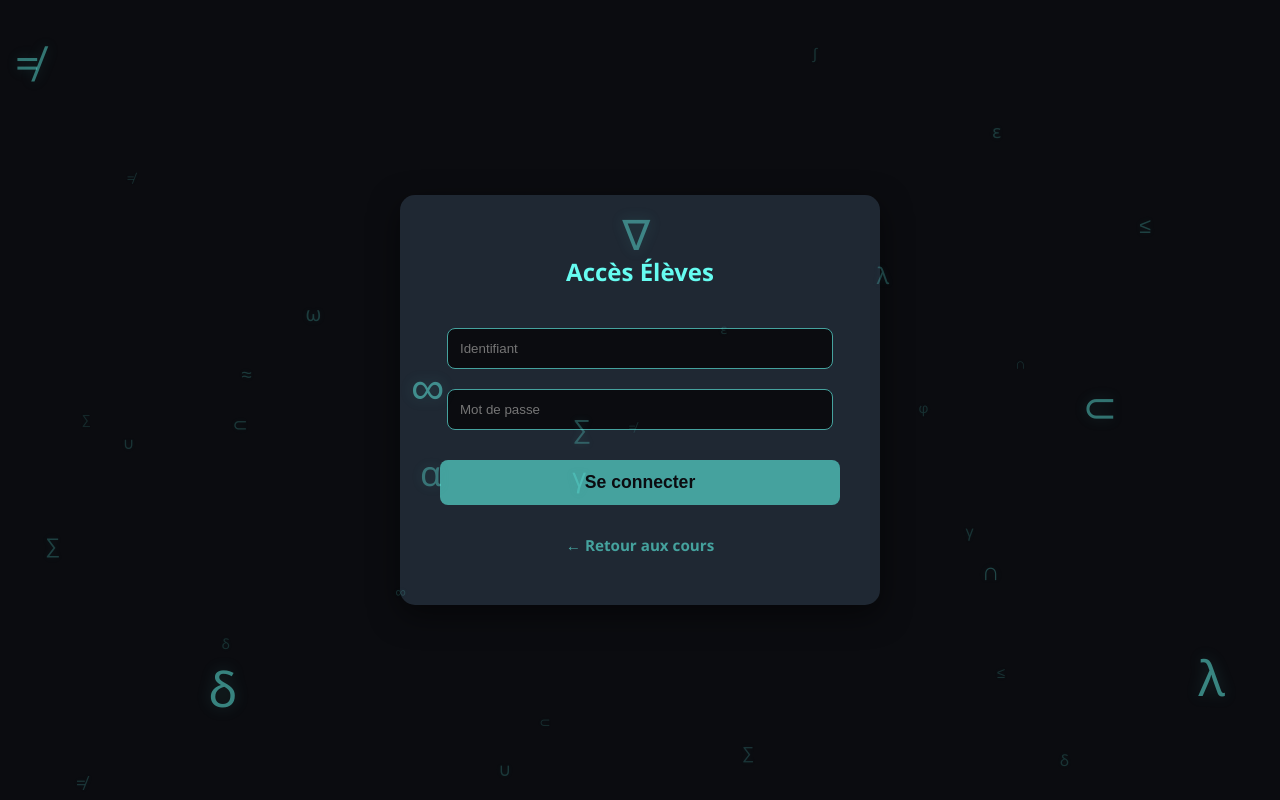
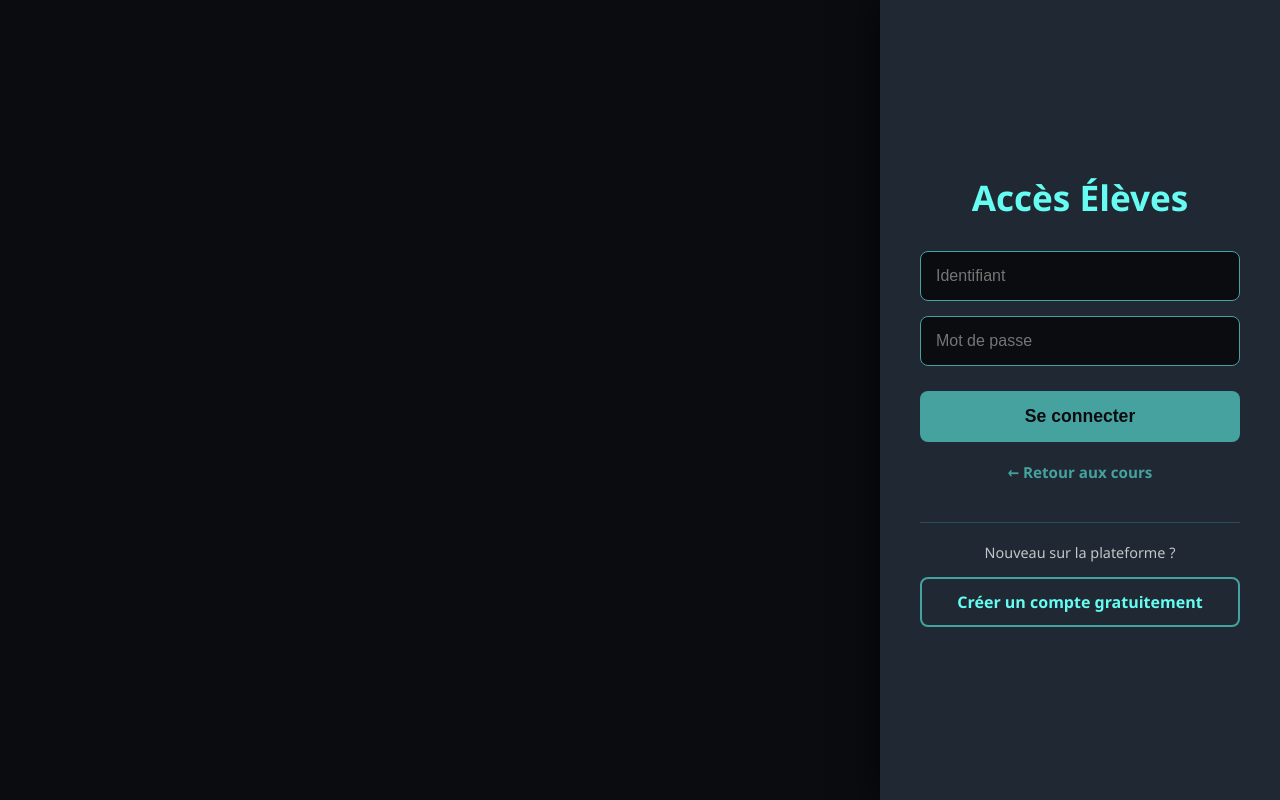
Before and after one commit to yassine758-b/plateforme-cpge, a Django app: page /comptes/login/ in a window 1280 px wide. Run offline with Django 4.2, Linux system fonts and the light colour scheme.

Commit message:
Mise à jour du design de la page de connexion

```diff
--- a/core/settings.py
+++ b/core/settings.py
@@ -24,7 +24,7 @@ BASE_DIR = Path(__file__).resolve().parent.parent
 SECRET_KEY = 'django-insecure-rk&382tx-tlcesmu2x1941vt590_irxtgwx!_1td3iy74#y%ph'
 
 # SECURITY WARNING: don't run with debug turned on in production!
-DEBUG = False
+DEBUG = True
 
 ALLOWED_HOSTS = ['*']
 
--- a/education/templates/education/profil.html
+++ b/education/templates/education/profil.html
@@ -1,3 +1,4 @@
+{% load static %}
 <!DOCTYPE html>
 <html lang="fr">
 <head>
--- a/education/templates/registration/login.html
+++ b/education/templates/registration/login.html
@@ -4,135 +4,150 @@
     <meta charset="UTF-8">
     <title>Connexion - Plateforme CPGE</title>
     <style>
-        body { background-color: #0b0c10; color: #c5c6c7; font-family: 'Segoe UI', sans-serif; display: flex; justify-content: center; align-items: center; height: 100vh; margin: 0; }
-        .login-box { background-color: #1f2833; padding: 40px; border-radius: 15px; box-shadow: 0 10px 30px rgba(0,0,0,0.5); text-align: center; width: 100%; max-width: 400px; }
-        h2 { color: #66fcf1; margin-bottom: 30px; }
-        input { width: 90%; padding: 12px; margin: 10px 0; border-radius: 8px; border: 1px solid #45a29e; background-color: #0b0c10; color: #fff; outline: none; }
-        input:focus { border-color: #66fcf1; box-shadow: 0 0 10px rgba(102, 252, 241, 0.3); }
-        .btn-login { width: 100%; padding: 12px; margin-top: 20px; background-color: #45a29e; color: #0b0c10; border: none; border-radius: 8px; font-size: 1.1rem; font-weight: bold; cursor: pointer; transition: 0.3s; }
+        /* Reset de base pour éviter les marges par défaut des navigateurs */
+        * { box-sizing: border-box; margin: 0; padding: 0; }
+
+        body {
+            background-color: #0b0c10;
+            color: #c5c6c7;
+            font-family: 'Segoe UI', Tahoma, Geneva, Verdana, sans-serif;
+            display: flex;
+            justify-content: flex-end; /* Aligne le panneau à droite */
+            align-items: center;
+            min-height: 100vh;
+            overflow: hidden; /* Empêche l'apparition de barres de défilement */
+        }
+
+        /* Panneau de connexion */
+        .login-sidebar {
+            background-color: #1f2833;
+            width: 100%;
+            max-width: 400px;
+            height: 100vh;
+            padding: 50px 40px;
+            display: flex;
+            flex-direction: column;
+            justify-content: center;
+            box-shadow: -10px 0 30px rgba(0,0,0,0.5);
+        }
+
+        h2 {
+            color: #66fcf1;
+            margin-bottom: 30px;
+            text-align: center;
+            font-size: 2.2rem;
+        }
+
+        /* Structure du formulaire */
+        form {
+            display: flex;
+            flex-direction: column;
+            gap: 15px; /* Espace identique entre chaque champ */
+        }
+
+        input {
+            width: 100%;
+            padding: 15px;
+            border-radius: 8px;
+            border: 1px solid #45a29e;
+            background-color: #0b0c10;
+            color: #fff;
+            outline: none;
+            font-size: 1rem;
+        }
+        input:focus {
+            border-color: #66fcf1;
+            box-shadow: 0 0 10px rgba(102, 252, 241, 0.3);
+        }
+
+        .btn-login {
+            width: 100%;
+            padding: 15px;
+            background-color: #45a29e;
+            color: #0b0c10;
+            border: none;
+            border-radius: 8px;
+            font-size: 1.1rem;
+            font-weight: bold;
+            cursor: pointer;
+            transition: 0.3s;
+            margin-top: 10px;
+        }
         .btn-login:hover { background-color: #66fcf1; }
-        .error { color: #ff6b6b; font-size: 0.9em; margin-bottom: 15px; }
 
-        #pluie-maths {
-    position: fixed;
-    top: 0;
-    left: 0;
-    width: 100vw;
-    height: 100vh;
-    z-index: 0; /* Place l'animation derrière tout le reste */
-    opacity: 10; /* Rend la pluie un peu transparente pour ne pas gêner la lecture */
-    pointer-events: none; /* Empêche la pluie de bloquer les clics de la souris */
-}
-
-/* Style du nouveau bouton retour */
-        .btn-retour {
-            display: block;
+        /* Correction du lien violet "Retour aux cours" */
+        .link-retour {
             text-align: center;
-            color: #45a29e;
+            color: #45a29e; /* Force la couleur néon */
             text-decoration: none;
             font-weight: bold;
             font-size: 0.95rem;
-            margin-bottom: 10px;
-            transition: color 0.3s ease;
-            margin-top: 30px;
+            margin-top: 20px;
+            transition: 0.3s;
+        }
+        /* Appliqué même si le lien a déjà été visité */
+        .link-retour:visited { color: #45a29e; }
+        .link-retour:hover {
+            color: #66fcf1;
+            text-shadow: 0 0 8px rgba(102, 252, 241, 0.4);
         }
 
+        /* Section Inscription */
+        .separation {
+            border-top: 1px solid #45a29e;
+            margin: 40px 0 20px 0;
+            opacity: 0.3;
+        }
+        .texte-nouveau {
+            text-align: center;
+            font-size: 0.9rem;
+            color: #c5c6c7;
+            margin-bottom: 15px;
+        }
 
-
-        .btn-retour:hover { color: #66fcf1; text-shadow: 0 0 8px rgba(102, 252, 241, 0.4); }
+        /* Bouton fantôme pour l'inscription */
+        .link-inscription {
+            display: block;
+            width: 100%;
+            padding: 12px;
+            text-align: center;
+            border: 2px solid #45a29e;
+            border-radius: 8px;
+            color: #66fcf1;
+            text-decoration: none;
+            font-weight: bold;
+            transition: all 0.3s ease;
+        }
+        .link-inscription:visited { color: #66fcf1; }
+        .link-inscription:hover {
+            background-color: #45a29e;
+            color: #0b0c10;
+            box-shadow: 0 0 15px rgba(102, 252, 241, 0.4);
+        }
     </style>
 </head>
 <body>
+    <!-- Le fond animé avec les symboles mathématiques reste géré par ton canvas Three.js s'il est inclus -->
 
+    <div class="login-sidebar">
+        <h2>Accès Élèves</h2>
 
-    <!-- Toile de fond pour la pluie de mathématiques -->
-<canvas id="pluie-maths"></canvas>
+        {% if form.errors %}
+            <div style="color: #ff6b6b; text-align: center; margin-bottom: 15px;">Identifiant ou mot de passe incorrect.</div>
+        {% endif %}
 
-
-    <div class="login-box">
-        <h2>Accès Élèves</h2>
-        {% if form.errors %}
-            <div class="error">Identifiant ou mot de passe incorrect.</div>
-        {% endif %}
         <form method="post">
             {% csrf_token %}
             <input type="text" name="username" placeholder="Identifiant" required>
             <input type="password" name="password" placeholder="Mot de passe" required>
             <button type="submit" class="btn-login">Se connecter</button>
-            <!-- NOUVEAU : Bouton de retour vers les cours -->
-            <a href="{% url 'liste_cours' %}" class="btn-retour">← Retour aux cours</a>
         </form>
 
+        <a href="{% url 'liste_cours' %}" class="link-retour">← Retour aux cours</a>
+
+        <div class="separation"></div>
+        <p class="texte-nouveau">Nouveau sur la plateforme ?</p>
+        <a href="{% url 'inscription' %}" class="link-inscription">Créer un compte gratuitement</a>
     </div>
-
-    <script>
-    const canvas = document.getElementById('pluie-maths');
-    const ctx = canvas.getContext('2d');
-
-    // Ajuster au redimensionnement
-    function redimensionner() {
-        canvas.width = window.innerWidth;
-        canvas.height = window.innerHeight;
-    }
-    window.addEventListener('resize', redimensionner);
-    redimensionner();
-
-    // Moins de symboles et plus épurés
-    const symboles = "∑∫∞π∇∂∀∃∈⊂∪∩≈≠≤≥αβγδεθλμσφω".split("");
-    const nbParticules = 35; // Seulement 35 symboles à l'écran !
-    const particules = [];
-
-    // Création des particules en 3D (X, Y et Z pour la profondeur)
-    for (let i = 0; i < nbParticules; i++) {
-        particules.push({
-            x: Math.random() * canvas.width,
-            y: Math.random() * canvas.height,
-            z: Math.random() * 3 + 1, // Profondeur entre 1 (proche) et 4 (loin)
-            vitesse: Math.random() * 0.3 + 0.1, // Vitesse de base très lente
-            symbole: symboles[Math.floor(Math.random() * symboles.length)]
-        });
-    }
-
-    function animer3D() {
-        // On efface complètement l'image précédente (supprime le vertige)
-        ctx.clearRect(0, 0, canvas.width, canvas.height);
-
-        particules.forEach(p => {
-            // Calcul de la 3D : plus l'objet est loin (z grand), plus il est petit, lent et transparent
-            const taille = 50 / p.z;
-            const opacite = 1 / p.z;
-            const vitesseReelle = p.vitesse / (p.z * 0.5);
-
-            // Dessin du symbole
-            ctx.fillStyle = `rgba(102, 252, 241, ${opacite * 0.5})`; // Bleu néon adouci
-            ctx.font = `${taille}px 'Segoe UI', sans-serif`;
-
-            // Effet de lueur douce
-            ctx.shadowColor = 'rgba(69, 162, 158, 0.5)';
-            ctx.shadowBlur = 15 / p.z;
-
-            ctx.fillText(p.symbole, p.x, p.y);
-
-            // Faire descendre doucement
-            p.y += vitesseReelle;
-
-            // Rotation douce de l'effet de profondeur en réinitialisant
-            if (p.y > canvas.height + taille) {
-                p.y = -taille;
-                p.x = Math.random() * canvas.width;
-                p.z = Math.random() * 3 + 1; // Change de profondeur en réapparaissant
-                p.symbole = symboles[Math.floor(Math.random() * symboles.length)];
-            }
-        });
-
-        // Utilise la fluidité native du navigateur (60 FPS constants)
-        requestAnimationFrame(animer3D);
-    }
-
-    // Lancement de l'animation
-    animer3D();
-</script>
-
-
 </body>
 </html>
```
Also changed, not shown: education/models.py (+25 -2 lines), db.sqlite3, education/migrations/0004_profileleve.py (added).
